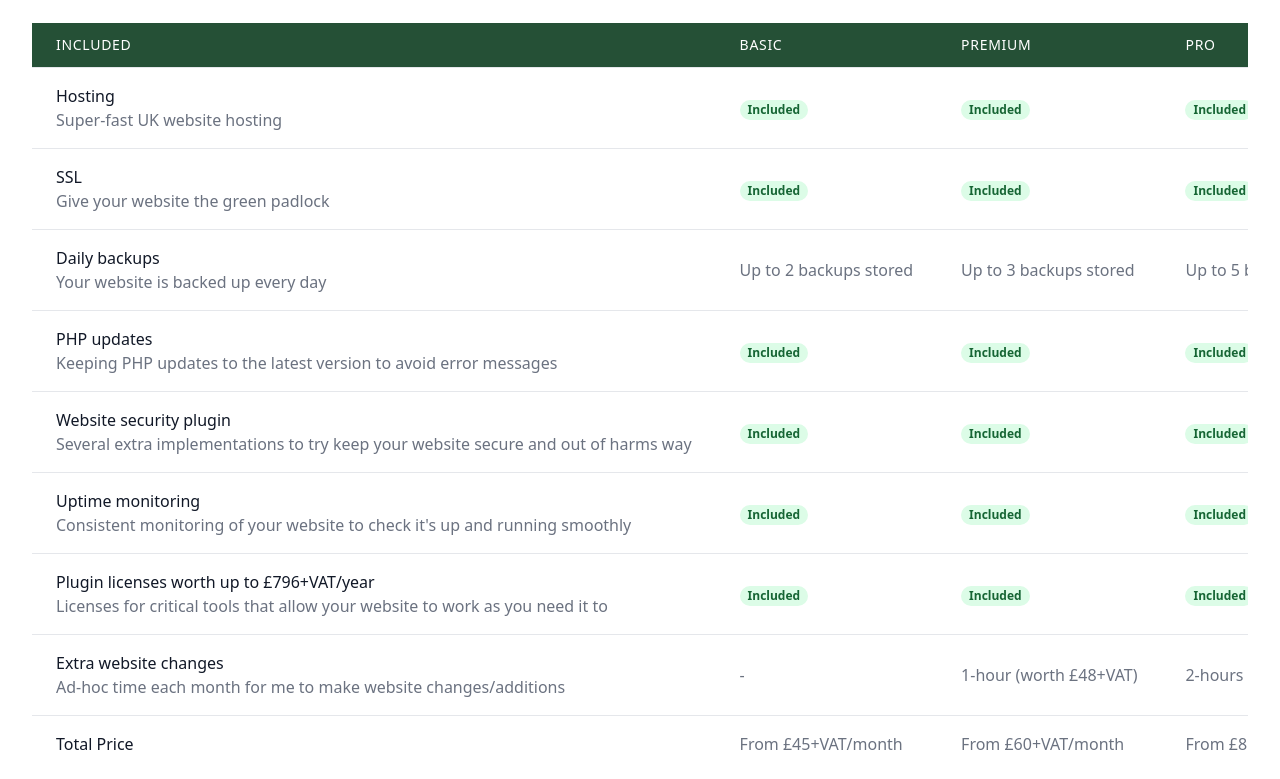
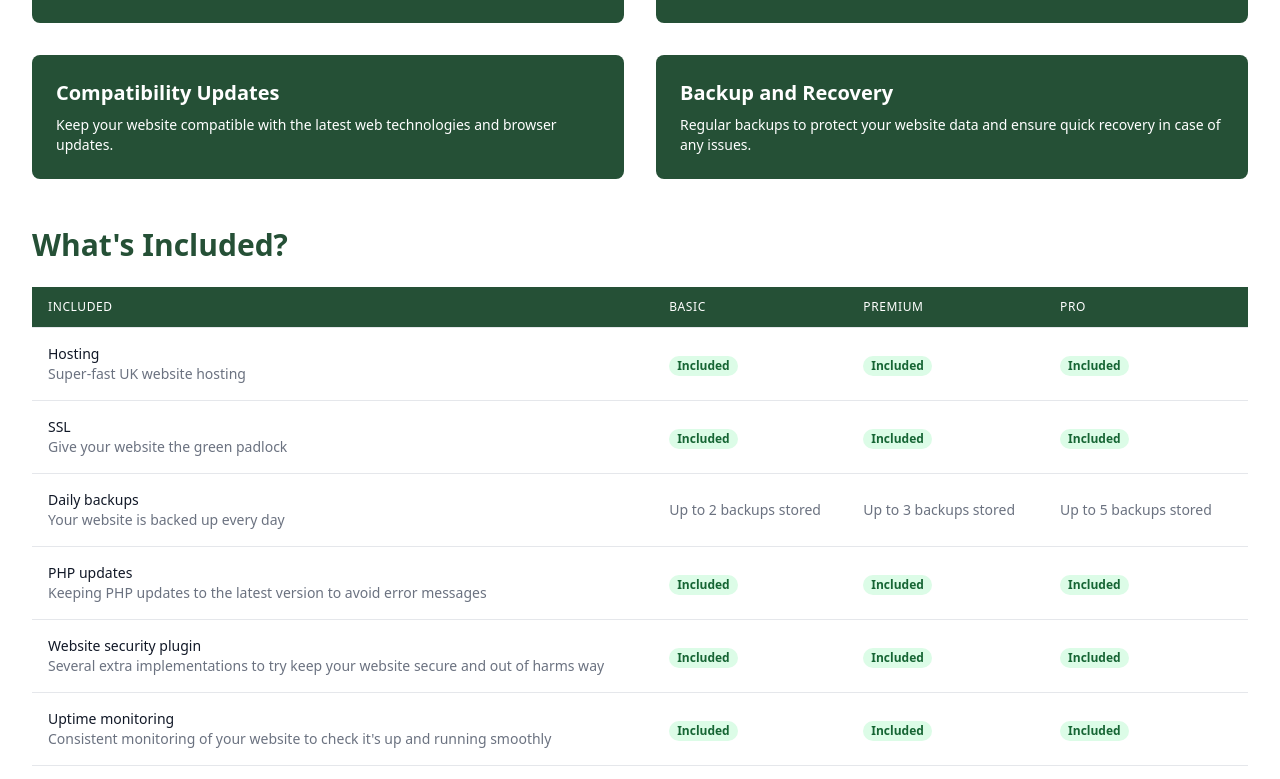
Before and after one commit to jdm1991/final-express, a Next.js app: page /webHosting in a window 1280 px wide. Shown: the part 301-1080 px from the top of the page. Built offline with nearby package versions, Linux system fonts and the light colour scheme.

Commit message:
Web hosting page

```diff
--- a/src/app/webHosting/page.jsx
+++ b/src/app/webHosting/page.jsx
@@ -1,14 +1,47 @@
 export default function WebHosting() {
   return (
-    <div className="bg-white min-h-screen pt-24">
-      <div className="max-w-7xl px-4 sm:px-6 lg:px-8 py-12 mr-auto">
-        <h1 className="text-3xl sm:text-4xl font-bold mb-8 text-[#255036]">
+    <div className="bg-white min-h-screen pt-16 sm:pt-24">
+      <div className="max-w-7xl mx-auto px-4 sm:px-6 lg:px-8 py-8 sm:py-12">
+        <h1 className="text-3xl sm:text-4xl md:text-5xl lg:text-6xl font-bold mb-4 text-white">
           Why do I need website maintenance?
         </h1>
 
-        <div className="grid grid-cols-1 md:grid-cols-2 gap-8">{/* ... */}</div>
+        <div className="grid grid-cols-1 md:grid-cols-2 gap-6 sm:gap-8">
+          <div className="bg-[#255036] text-white p-6 rounded-lg">
+            <h3 className="text-xl font-semibold mb-2">Security Updates</h3>
+            <p className="text-sm">
+              Keep your website secure and protected against vulnerabilities and
+              threats.
+            </p>
+          </div>
+          <div className="bg-[#255036] text-white p-6 rounded-lg">
+            <h3 className="text-xl font-semibold mb-2">
+              Performance Optimization
+            </h3>
+            <p className="text-sm">
+              Ensure your website runs smoothly and efficiently for optimal user
+              experience.
+            </p>
+          </div>
+          <div className="bg-[#255036] text-white p-6 rounded-lg">
+            <h3 className="text-xl font-semibold mb-2">
+              Compatibility Updates
+            </h3>
+            <p className="text-sm">
+              Keep your website compatible with the latest web technologies and
+              browser updates.
+            </p>
+          </div>
+          <div className="bg-[#255036] text-white p-6 rounded-lg">
+            <h3 className="text-xl font-semibold mb-2">Backup and Recovery</h3>
+            <p className="text-sm">
+              Regular backups to protect your website data and ensure quick
+              recovery in case of any issues.
+            </p>
+          </div>
+        </div>
 
-        <h2 className="text-2xl sm:text-3xl font-semibold mt-12 mb-6 text-[#255036]">
+        <h2 className="text-xl sm:text-2xl md:text-3xl font-semibold mt-8 sm:mt-12 mb-4 sm:mb-6 text-[#255036]">
           What's Included?
         </h2>
 
@@ -18,25 +51,25 @@ export default function WebHosting() {
               <tr>
                 <th
                   scope="col"
-                  className="px-4 py-3 sm:px-6 text-left text-xs sm:text-sm font-medium uppercase tracking-wider"
+                  className="px-3 py-2 sm:px-4 sm:py-3 text-left text-xs font-medium uppercase tracking-wider"
                 >
                   Included
                 </th>
                 <th
                   scope="col"
-                  className="px-4 py-3 sm:px-6 text-left text-xs sm:text-sm font-medium uppercase tracking-wider"
+                  className="px-3 py-2 sm:px-4 sm:py-3 text-left text-xs font-medium uppercase tracking-wider"
                 >
                   Basic
                 </th>
                 <th
                   scope="col"
-                  className="px-4 py-3 sm:px-6 text-left text-xs sm:text-sm font-medium uppercase tracking-wider"
+                  className="px-3 py-2 sm:px-4 sm:py-3 text-left text-xs font-medium uppercase tracking-wider"
                 >
                   Premium
                 </th>
                 <th
                   scope="col"
-                  className="px-4 py-3 sm:px-6 text-left text-xs sm:text-sm font-medium uppercase tracking-wider"
+                  className="px-3 py-2 sm:px-4 sm:py-3 text-left text-xs font-medium uppercase tracking-wider"
                 >
                   Pro
                 </th>
@@ -44,227 +77,225 @@ export default function WebHosting() {
             </thead>
             <tbody className="bg-white divide-y divide-gray-200">
               <tr>
-                <td className="px-4 py-4 sm:px-6 whitespace-nowrap">
-                  <div className="text-sm sm:text-base font-medium text-gray-900">
+                <td className="px-3 py-3 sm:px-4 sm:py-4 whitespace-nowrap">
+                  <div className="text-sm font-medium text-gray-900">
                     Hosting
                   </div>
-                  <div className="text-sm sm:text-base text-gray-500">
+                  <div className="text-sm text-gray-500">
                     Super-fast UK website hosting
                   </div>
                 </td>
-                <td className="px-4 py-4 sm:px-6 whitespace-nowrap">
+                <td className="px-3 py-3 sm:px-4 sm:py-4 whitespace-nowrap">
                   <span className="px-2 inline-flex text-xs leading-5 font-semibold rounded-full bg-green-100 text-green-800">
                     Included
                   </span>
                 </td>
-                <td className="px-4 py-4 sm:px-6 whitespace-nowrap">
+                <td className="px-3 py-3 sm:px-4 sm:py-4 whitespace-nowrap">
                   <span className="px-2 inline-flex text-xs leading-5 font-semibold rounded-full bg-green-100 text-green-800">
                     Included
                   </span>
                 </td>
-                <td className="px-4 py-4 sm:px-6 whitespace-nowrap">
+                <td className="px-3 py-3 sm:px-4 sm:py-4 whitespace-nowrap">
                   <span className="px-2 inline-flex text-xs leading-5 font-semibold rounded-full bg-green-100 text-green-800">
                     Included
                   </span>
                 </td>
               </tr>
               <tr>
-                <td className="px-4 py-4 sm:px-6 whitespace-nowrap">
-                  <div className="text-sm sm:text-base font-medium text-gray-900">
-                    SSL
-                  </div>
-                  <div className="text-sm sm:text-base text-gray-500">
+                <td className="px-3 py-3 sm:px-4 sm:py-4 whitespace-nowrap">
+                  <div className="text-sm font-medium text-gray-900">SSL</div>
+                  <div className="text-sm text-gray-500">
                     Give your website the green padlock
                   </div>
                 </td>
-                <td className="px-4 py-4 sm:px-6 whitespace-nowrap">
+                <td className="px-3 py-3 sm:px-4 sm:py-4 whitespace-nowrap">
                   <span className="px-2 inline-flex text-xs leading-5 font-semibold rounded-full bg-green-100 text-green-800">
                     Included
                   </span>
                 </td>
-                <td className="px-4 py-4 sm:px-6 whitespace-nowrap">
+                <td className="px-3 py-3 sm:px-4 sm:py-4 whitespace-nowrap">
                   <span className="px-2 inline-flex text-xs leading-5 font-semibold rounded-full bg-green-100 text-green-800">
                     Included
                   </span>
                 </td>
-                <td className="px-4 py-4 sm:px-6 whitespace-nowrap">
+                <td className="px-3 py-3 sm:px-4 sm:py-4 whitespace-nowrap">
                   <span className="px-2 inline-flex text-xs leading-5 font-semibold rounded-full bg-green-100 text-green-800">
                     Included
                   </span>
                 </td>
               </tr>
               <tr>
-                <td className="px-4 py-4 sm:px-6 whitespace-nowrap">
-                  <div className="text-sm sm:text-base font-medium text-gray-900">
+                <td className="px-3 py-3 sm:px-4 sm:py-4 whitespace-nowrap">
+                  <div className="text-sm font-medium text-gray-900">
                     Daily backups
                   </div>
-                  <div className="text-sm sm:text-base text-gray-500">
+                  <div className="text-sm text-gray-500">
                     Your website is backed up every day
                   </div>
                 </td>
-                <td className="px-4 py-4 sm:px-6 whitespace-nowrap">
-                  <div className="text-sm sm:text-base text-gray-500">
+                <td className="px-3 py-3 sm:px-4 sm:py-4 whitespace-nowrap">
+                  <div className="text-sm text-gray-500">
                     Up to 2 backups stored
                   </div>
                 </td>
-                <td className="px-4 py-4 sm:px-6 whitespace-nowrap">
-                  <div className="text-sm sm:text-base text-gray-500">
+                <td className="px-3 py-3 sm:px-4 sm:py-4 whitespace-nowrap">
+                  <div className="text-sm text-gray-500">
                     Up to 3 backups stored
                   </div>
                 </td>
-                <td className="px-4 py-4 sm:px-6 whitespace-nowrap">
-                  <div className="text-sm sm:text-base text-gray-500">
+                <td className="px-3 py-3 sm:px-4 sm:py-4 whitespace-nowrap">
+                  <div className="text-sm text-gray-500">
                     Up to 5 backups stored
                   </div>
                 </td>
               </tr>
               <tr>
-                <td className="px-4 py-4 sm:px-6 whitespace-nowrap">
-                  <div className="text-sm sm:text-base font-medium text-gray-900">
+                <td className="px-3 py-3 sm:px-4 sm:py-4 whitespace-nowrap">
+                  <div className="text-sm font-medium text-gray-900">
                     PHP updates
                   </div>
-                  <div className="text-sm sm:text-base text-gray-500">
+                  <div className="text-sm text-gray-500">
                     Keeping PHP updates to the latest version to avoid error
                     messages
                   </div>
                 </td>
-                <td className="px-4 py-4 sm:px-6 whitespace-nowrap">
+                <td className="px-3 py-3 sm:px-4 sm:py-4 whitespace-nowrap">
                   <span className="px-2 inline-flex text-xs leading-5 font-semibold rounded-full bg-green-100 text-green-800">
                     Included
                   </span>
                 </td>
-                <td className="px-4 py-4 sm:px-6 whitespace-nowrap">
+                <td className="px-3 py-3 sm:px-4 sm:py-4 whitespace-nowrap">
                   <span className="px-2 inline-flex text-xs leading-5 font-semibold rounded-full bg-green-100 text-green-800">
                     Included
                   </span>
                 </td>
-                <td className="px-4 py-4 sm:px-6 whitespace-nowrap">
+                <td className="px-3 py-3 sm:px-4 sm:py-4 whitespace-nowrap">
                   <span className="px-2 inline-flex text-xs leading-5 font-semibold rounded-full bg-green-100 text-green-800">
                     Included
                   </span>
                 </td>
               </tr>
               <tr>
-                <td className="px-4 py-4 sm:px-6 whitespace-nowrap">
-                  <div className="text-sm sm:text-base font-medium text-gray-900">
+                <td className="px-3 py-3 sm:px-4 sm:py-4 whitespace-nowrap">
+                  <div className="text-sm font-medium text-gray-900">
                     Website security plugin
                   </div>
-                  <div className="text-sm sm:text-base text-gray-500">
+                  <div className="text-sm text-gray-500">
                     Several extra implementations to try keep your website
                     secure and out of harms way
                   </div>
                 </td>
-                <td className="px-4 py-4 sm:px-6 whitespace-nowrap">
+                <td className="px-3 py-3 sm:px-4 sm:py-4 whitespace-nowrap">
                   <span className="px-2 inline-flex text-xs leading-5 font-semibold rounded-full bg-green-100 text-green-800">
                     Included
                   </span>
                 </td>
-                <td className="px-4 py-4 sm:px-6 whitespace-nowrap">
+                <td className="px-3 py-3 sm:px-4 sm:py-4 whitespace-nowrap">
                   <span className="px-2 inline-flex text-xs leading-5 font-semibold rounded-full bg-green-100 text-green-800">
                     Included
                   </span>
                 </td>
-                <td className="px-4 py-4 sm:px-6 whitespace-nowrap">
+                <td className="px-3 py-3 sm:px-4 sm:py-4 whitespace-nowrap">
                   <span className="px-2 inline-flex text-xs leading-5 font-semibold rounded-full bg-green-100 text-green-800">
                     Included
                   </span>
                 </td>
               </tr>
               <tr>
-                <td className="px-4 py-4 sm:px-6 whitespace-nowrap">
-                  <div className="text-sm sm:text-base font-medium text-gray-900">
+                <td className="px-3 py-3 sm:px-4 sm:py-4 whitespace-nowrap">
+                  <div className="text-sm font-medium text-gray-900">
                     Uptime monitoring
                   </div>
-                  <div className="text-sm sm:text-base text-gray-500">
+                  <div className="text-sm text-gray-500">
                     Consistent monitoring of your website to check it's up and
                     running smoothly
                   </div>
                 </td>
-                <td className="px-4 py-4 sm:px-6 whitespace-nowrap">
+                <td className="px-3 py-3 sm:px-4 sm:py-4 whitespace-nowrap">
                   <span className="px-2 inline-flex text-xs leading-5 font-semibold rounded-full bg-green-100 text-green-800">
                     Included
                   </span>
                 </td>
-                <td className="px-4 py-4 sm:px-6 whitespace-nowrap">
+                <td className="px-3 py-3 sm:px-4 sm:py-4 whitespace-nowrap">
                   <span className="px-2 inline-flex text-xs leading-5 font-semibold rounded-full bg-green-100 text-green-800">
                     Included
                   </span>
                 </td>
-                <td className="px-4 py-4 sm:px-6 whitespace-nowrap">
+                <td className="px-3 py-3 sm:px-4 sm:py-4 whitespace-nowrap">
                   <span className="px-2 inline-flex text-xs leading-5 font-semibold rounded-full bg-green-100 text-green-800">
                     Included
                   </span>
                 </td>
               </tr>
               <tr>
-                <td className="px-4 py-4 sm:px-6 whitespace-nowrap">
-                  <div className="text-sm sm:text-base font-medium text-gray-900">
+                <td className="px-3 py-3 sm:px-4 sm:py-4 whitespace-nowrap">
+                  <div className="text-sm font-medium text-gray-900">
                     Plugin licenses worth up to £796+VAT/year
                   </div>
-                  <div className="text-sm sm:text-base text-gray-500">
+                  <div className="text-sm text-gray-500">
                     Licenses for critical tools that allow your website to work
                     as you need it to
                   </div>
                 </td>
-                <td className="px-4 py-4 sm:px-6 whitespace-nowrap">
+                <td className="px-3 py-3 sm:px-4 sm:py-4 whitespace-nowrap">
                   <span className="px-2 inline-flex text-xs leading-5 font-semibold rounded-full bg-green-100 text-green-800">
                     Included
                   </span>
                 </td>
-                <td className="px-4 py-4 sm:px-6 whitespace-nowrap">
+                <td className="px-3 py-3 sm:px-4 sm:py-4 whitespace-nowrap">
                   <span className="px-2 inline-flex text-xs leading-5 font-semibold rounded-full bg-green-100 text-green-800">
                     Included
                   </span>
                 </td>
-                <td className="px-4 py-4 sm:px-6 whitespace-nowrap">
+                <td className="px-3 py-3 sm:px-4 sm:py-4 whitespace-nowrap">
                   <span className="px-2 inline-flex text-xs leading-5 font-semibold rounded-full bg-green-100 text-green-800">
                     Included
                   </span>
                 </td>
               </tr>
               <tr>
-                <td className="px-4 py-4 sm:px-6 whitespace-nowrap">
-                  <div className="text-sm sm:text-base font-medium text-gray-900">
+                <td className="px-3 py-3 sm:px-4 sm:py-4 whitespace-nowrap">
+                  <div className="text-sm font-medium text-gray-900">
                     Extra website changes
                   </div>
-                  <div className="text-sm sm:text-base text-gray-500">
+                  <div className="text-sm text-gray-500">
                     Ad-hoc time each month for me to make website
                     changes/additions
                   </div>
                 </td>
-                <td className="px-4 py-4 sm:px-6 whitespace-nowrap">
-                  <div className="text-sm sm:text-base text-gray-500">-</div>
+                <td className="px-3 py-3 sm:px-4 sm:py-4 whitespace-nowrap">
+                  <div className="text-sm text-gray-500">-</div>
                 </td>
-                <td className="px-4 py-4 sm:px-6 whitespace-nowrap">
-                  <div className="text-sm sm:text-base text-gray-500">
+                <td className="px-3 py-3 sm:px-4 sm:py-4 whitespace-nowrap">
+                  <div className="text-sm text-gray-500">
                     1-hour (worth £48+VAT)
                   </div>
                 </td>
-                <td className="px-4 py-4 sm:px-6 whitespace-nowrap">
-                  <div className="text-sm sm:text-base text-gray-500">
+                <td className="px-3 py-3 sm:px-4 sm:py-4 whitespace-nowrap">
+                  <div className="text-sm text-gray-500">
                     2-hours (worth £96+VAT)
                   </div>
                 </td>
               </tr>
               <tr>
-                <td className="px-4 py-4 sm:px-6 whitespace-nowrap">
-                  <div className="text-sm sm:text-base font-medium text-gray-900">
+                <td className="px-3 py-3 sm:px-4 sm:py-4 whitespace-nowrap">
+                  <div className="text-sm font-medium text-gray-900">
                     Total Price
                   </div>
                 </td>
-                <td className="px-4 py-4 sm:px-6 whitespace-nowrap">
-                  <div className="text-sm sm:text-base text-gray-500">
+                <td className="px-3 py-3 sm:px-4 sm:py-4 whitespace-nowrap">
+                  <div className="text-sm text-gray-500">
                     From £45+VAT/month
                   </div>
                 </td>
-                <td className="px-4 py-4 sm:px-6 whitespace-nowrap">
-                  <div className="text-sm sm:text-base text-gray-500">
-                    From £60+VAT/month
+                <td className="px-3 py-3 sm:px-4 sm:py-4 whitespace-nowrap">
+                  <div className="text-sm text-gray-500">
+                    From £65+VAT/month
                   </div>
                 </td>
-                <td className="px-4 py-4 sm:px-6 whitespace-nowrap">
-                  <div className="text-sm sm:text-base text-gray-500">
-                    From £85+VAT/month
+                <td className="px-3 py-3 sm:px-4 sm:py-4 whitespace-nowrap">
+                  <div className="text-sm text-gray-500">
+                    From £95+VAT/month
                   </div>
                 </td>
               </tr>
```
